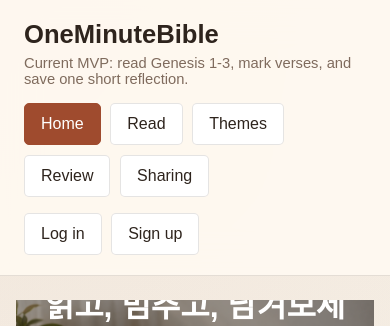
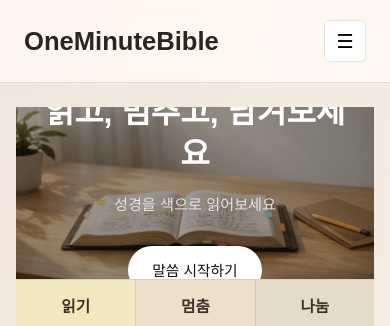
Before and after one commit to scmoonkr/OneMinuteBible, a Nuxt app in the folder apps/web/: page / in a window 390 px wide. Shown: the top 326 px of the page. Built offline with nearby package versions, Linux system fonts and the light colour scheme.

Commit message:
feat: update header account and mobile menu

```diff
--- a/apps/web/assets/main.css
+++ b/apps/web/assets/main.css
@@ -50,6 +50,11 @@ input {
   z-index: 20;
 }
 
+.site-mobile-toggle,
+.site-mobile-panel {
+  display: none;
+}
+
 .site-brand a {
   font-size: 1.6rem;
   font-weight: 700;
@@ -74,6 +79,45 @@ input {
 
 .site-account {
   justify-content: flex-end;
+}
+
+.site-account-menu {
+  position: relative;
+}
+
+.account-trigger {
+  min-width: 110px;
+}
+
+.account-dropdown {
+  position: absolute;
+  top: calc(100% + 0.4rem);
+  right: 0;
+  min-width: 180px;
+  display: grid;
+  gap: 0.35rem;
+  padding: 0.45rem;
+  border: 1px solid var(--line);
+  border-radius: 5px;
+  background: rgba(255, 250, 242, 0.98);
+  box-shadow: 0 12px 30px rgba(49, 34, 22, 0.12);
+}
+
+.account-dropdown-link {
+  display: flex;
+  align-items: center;
+  width: 100%;
+  padding: 0.65rem 0.8rem;
+  border: 0;
+  border-radius: 5px;
+  background: transparent;
+  color: var(--ink);
+  text-align: left;
+  cursor: pointer;
+}
+
+.account-dropdown-link:hover {
+  background: rgba(159, 75, 46, 0.08);
 }
 
 .nav-link,
@@ -550,9 +594,57 @@ input {
     grid-template-columns: 1fr;
   }
 
+  .site-header {
+    grid-template-columns: 1fr auto;
+    align-items: center;
+  }
+
   .site-nav,
   .site-account {
+    display: none;
+  }
+
+  .site-mobile-toggle {
+    display: inline-flex;
+    align-items: center;
+    justify-content: center;
+    width: 42px;
+    height: 42px;
+    padding: 0;
+    border: 1px solid var(--line);
+    border-radius: 5px;
+    background: white;
+    cursor: pointer;
+    font-size: 1.2rem;
+  }
+
+  .site-mobile-panel {
+    display: grid;
+    grid-column: 1 / -1;
+    gap: 0.85rem;
+    padding-top: 0.85rem;
+  }
+
+  .site-mobile-nav,
+  .site-mobile-account {
+    display: grid;
+    gap: 0.55rem;
+  }
+
+  .site-mobile-nav .nav-link,
+  .site-mobile-account .account-link,
+  .site-mobile-account .account-dropdown-link {
     justify-content: flex-start;
+    border-radius: 5px;
+  }
+
+  .account-dropdown {
+    position: static;
+    box-shadow: none;
+  }
+
+  .account-dropdown--mobile {
+    margin-top: 0.4rem;
   }
 }
 
--- a/apps/web/components/layout/AppHeader.vue
+++ b/apps/web/components/layout/AppHeader.vue
@@ -4,14 +4,17 @@ const auth = useAuth();
 
 const mainMenus = [
   { label: 'Home', to: '/' },
-  { label: 'Read', to: '/read' },
-  { label: 'Themes', to: '/themes' },
-  { label: 'Review', to: '/review' },
-  { label: 'Sharing', to: '/sharing' },
+  { label: '말씀으로', to: '/read' },
+  { label: '말씀 펼쳐보기', to: '/bible' },
+  { label: '주제별 보기', to: '/topics' },
+  { label: '돌아보기', to: '/review' },
 ];
 
 const isAuthenticated = computed(() => Boolean(auth.currentUser.value?.userNo || auth.token.value));
 const displayName = computed(() => auth.currentUser.value?.nickname || auth.currentUser.value?.email || 'Guest');
+
+const accountMenuOpen = ref(false);
+const mobileMenuOpen = ref(false);
 
 function isMenuActive(path: string) {
   if (path === '/') {
@@ -20,14 +23,38 @@ function isMenuActive(path: string) {
 
   return route.path === path || route.path.startsWith(`${path}/`);
 }
+
+watch(
+  () => route.fullPath,
+  () => {
+    accountMenuOpen.value = false;
+    mobileMenuOpen.value = false;
+  },
+);
+
+async function handleLogout() {
+  await auth.clearSession();
+  accountMenuOpen.value = false;
+  mobileMenuOpen.value = false;
+  await navigateTo('/');
+}
 </script>
 
 <template>
-  <header class="site-header">
+  <header class="site-header" :class="{ 'is-mobile-open': mobileMenuOpen }">
     <div class="site-brand">
       <NuxtLink to="/">OneMinuteBible</NuxtLink>
-      <p>Current MVP: read Genesis 1-3, mark verses, and save one short reflection.</p>
     </div>
+
+    <button
+      type="button"
+      class="site-mobile-toggle"
+      :aria-label="mobileMenuOpen ? '메뉴 닫기' : '메뉴 열기'"
+      @click="mobileMenuOpen = !mobileMenuOpen"
+    >
+      <span v-if="!mobileMenuOpen">☰</span>
+      <span v-else>✕</span>
+    </button>
 
     <nav class="site-nav">
       <NuxtLink
@@ -42,13 +69,61 @@ function isMenuActive(path: string) {
 
     <nav class="site-account">
       <template v-if="isAuthenticated">
-        <span class="account-link account-chip">{{ displayName }}</span>
-        <NuxtLink class="account-link" to="/account">Account</NuxtLink>
+        <div class="site-account-menu">
+          <button
+            type="button"
+            class="account-link account-trigger"
+            @click="accountMenuOpen = !accountMenuOpen"
+          >
+            {{ displayName }}
+          </button>
+
+          <div v-if="accountMenuOpen" class="account-dropdown">
+            <NuxtLink class="account-dropdown-link" to="/account/profile">회원정보 수정</NuxtLink>
+            <NuxtLink class="account-dropdown-link" to="/account">마이 페이지</NuxtLink>
+            <button type="button" class="account-dropdown-link" @click="handleLogout">로그아웃</button>
+          </div>
+        </div>
       </template>
+
       <template v-else>
-        <NuxtLink class="account-link" to="/login">Log in</NuxtLink>
-        <NuxtLink class="account-link" to="/signup">Sign up</NuxtLink>
+        <NuxtLink class="account-link" to="/login">로그인</NuxtLink>
       </template>
     </nav>
+
+    <div v-if="mobileMenuOpen" class="site-mobile-panel">
+      <nav class="site-mobile-nav">
+        <NuxtLink
+          v-for="menu in mainMenus"
+          :key="`mobile-${menu.to}`"
+          :to="menu.to"
+          :class="['nav-link', { active: isMenuActive(menu.to) }]"
+        >
+          {{ menu.label }}
+        </NuxtLink>
+      </nav>
+
+      <div class="site-mobile-account">
+        <template v-if="isAuthenticated">
+          <button
+            type="button"
+            class="account-link account-trigger"
+            @click="accountMenuOpen = !accountMenuOpen"
+          >
+            {{ displayName }}
+          </button>
+
+          <div v-if="accountMenuOpen" class="account-dropdown account-dropdown--mobile">
+            <NuxtLink class="account-dropdown-link" to="/account/profile">회원정보 수정</NuxtLink>
+            <NuxtLink class="account-dropdown-link" to="/account">마이 페이지</NuxtLink>
+            <button type="button" class="account-dropdown-link" @click="handleLogout">로그아웃</button>
+          </div>
+        </template>
+
+        <template v-else>
+          <NuxtLink class="account-link" to="/login">로그인</NuxtLink>
+        </template>
+      </div>
+    </div>
   </header>
 </template>
```
